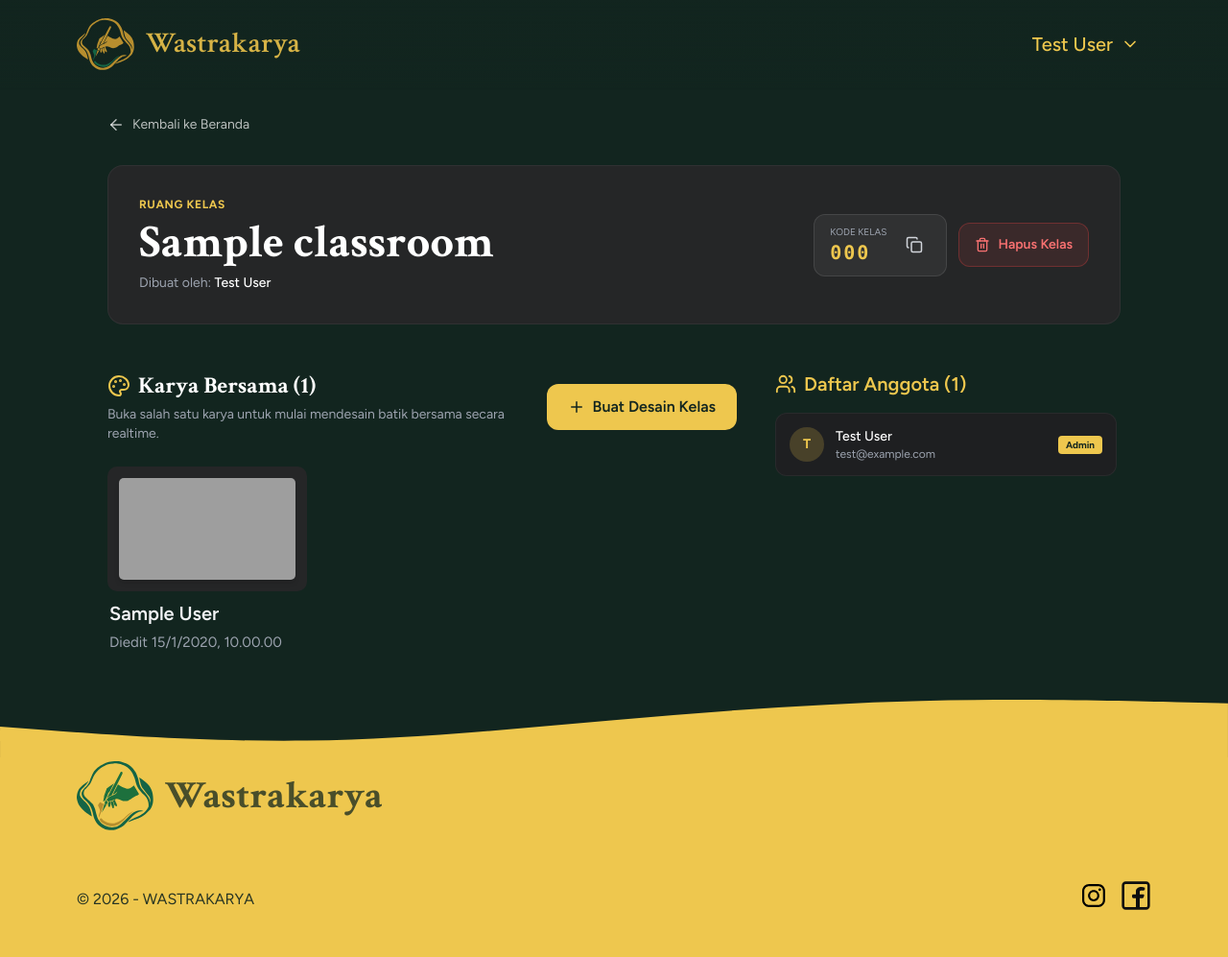
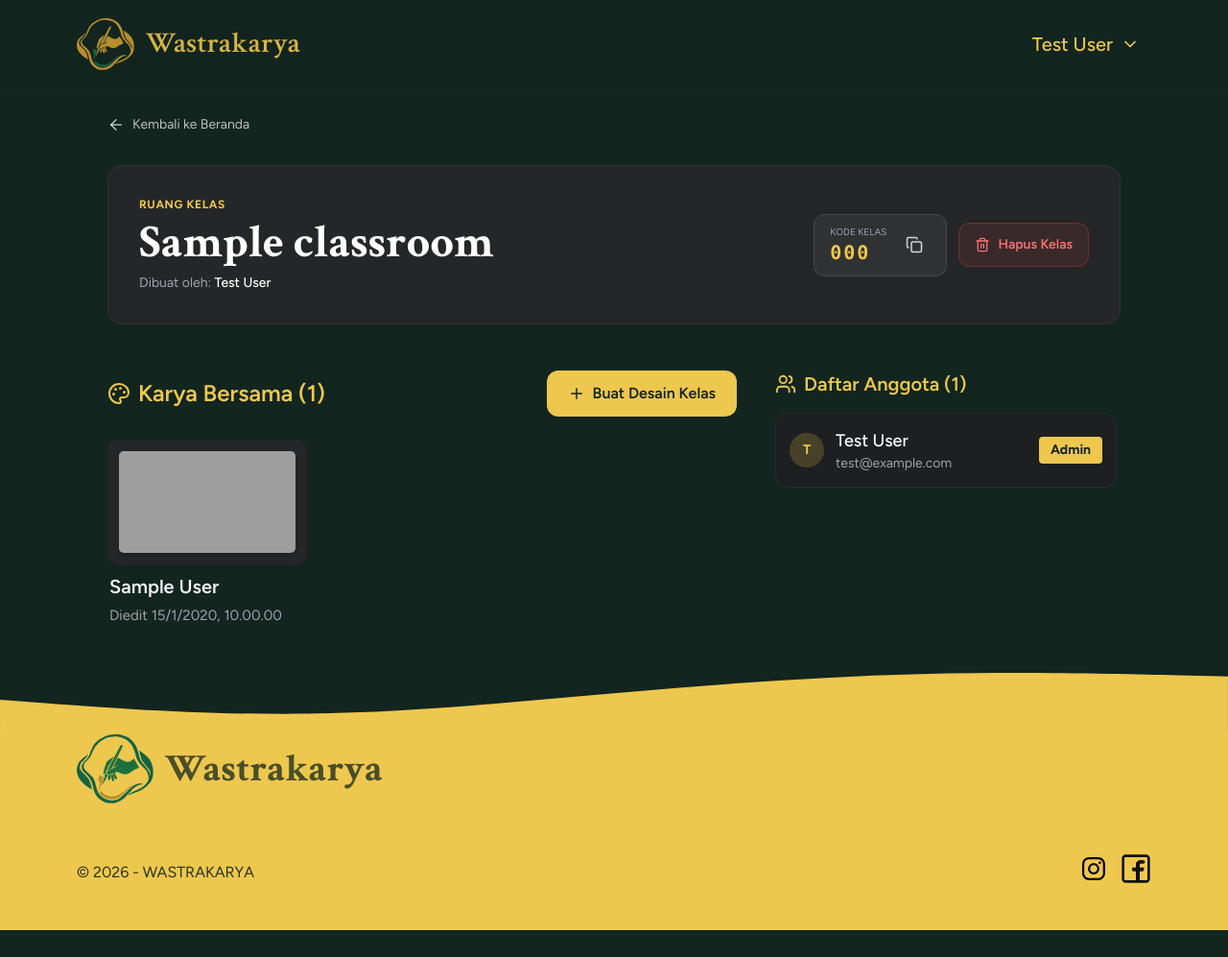
Before and after one commit to Muzaaja/Wastrakarya, a Laravel app: page /classroom/000 in a window 1280 px wide. Shown: the whole page at 96% size. After the commit the page ends 969 px from the top, so only its background shows below. Run offline with Laravel 12, Linux system fonts and the light colour scheme; a user stored in the database is signed in; data comes from the database, SQL or seed files in the repository; tables that the repository leaves empty hold one stand-in row (values such as "Sample post"); style sheets or scripts are compiled from the project's sources; some libraries are stand-ins or nearby versions; grey boxes are pictures that could not be loaded.

Commit message:
feat: added classroom design

```diff
--- a/resources/js/Pages/Classroom/Show.jsx
+++ b/resources/js/Pages/Classroom/Show.jsx
@@ -101,13 +101,10 @@ export default function Show({ classroom, isAdmin, members = [], drawings = [] }
                     <div className="flex flex-1 flex-col gap-6 w-full">
                         <div className="flex max-sm:flex-col justify-between items-start sm:items-center gap-4">
                             <div>
-                                <div className="flex items-center gap-2 text-2xl font-bold text-white font-heading">
+                                <div className="flex items-center gap-2 text-2xl font-semibold text-primary">
                                     <Palette className="text-primary" size={24} />
                                     <h2>Karya Bersama ({drawings.length})</h2>
                                 </div>
-                                <p className="text-sm text-gray-400 mt-1">
-                                    Buka salah satu karya untuk mulai mendesain batik bersama secara realtime.
-                                </p>
                             </div>
 
                             <button
@@ -164,13 +161,13 @@ export default function Show({ classroom, isAdmin, members = [], drawings = [] }
                                             {member.name.charAt(0).toUpperCase()}
                                         </div>
                                         <div className="flex flex-col min-w-0">
-                                            <span className="font-medium text-white text-sm truncate">{member.name}</span>
-                                            <span className="text-xs text-gray-400 truncate">{member.email}</span>
+                                            <span className="font-medium text-white text-lg truncate">{member.name}</span>
+                                            <span className="text-sm text-gray-400 truncate">{member.email}</span>
                                         </div>
                                     </div>
 
                                     {member.id === classroom.user_id && (
-                                        <span className="text-[10px] bg-primary text-background font-bold px-2 py-0.5 rounded shrink-0">
+                                        <span className="text-sm bg-primary text-background font-bold px-3 py-1 rounded shrink-0">
                                             Admin
                                         </span>
                                     )}
```
